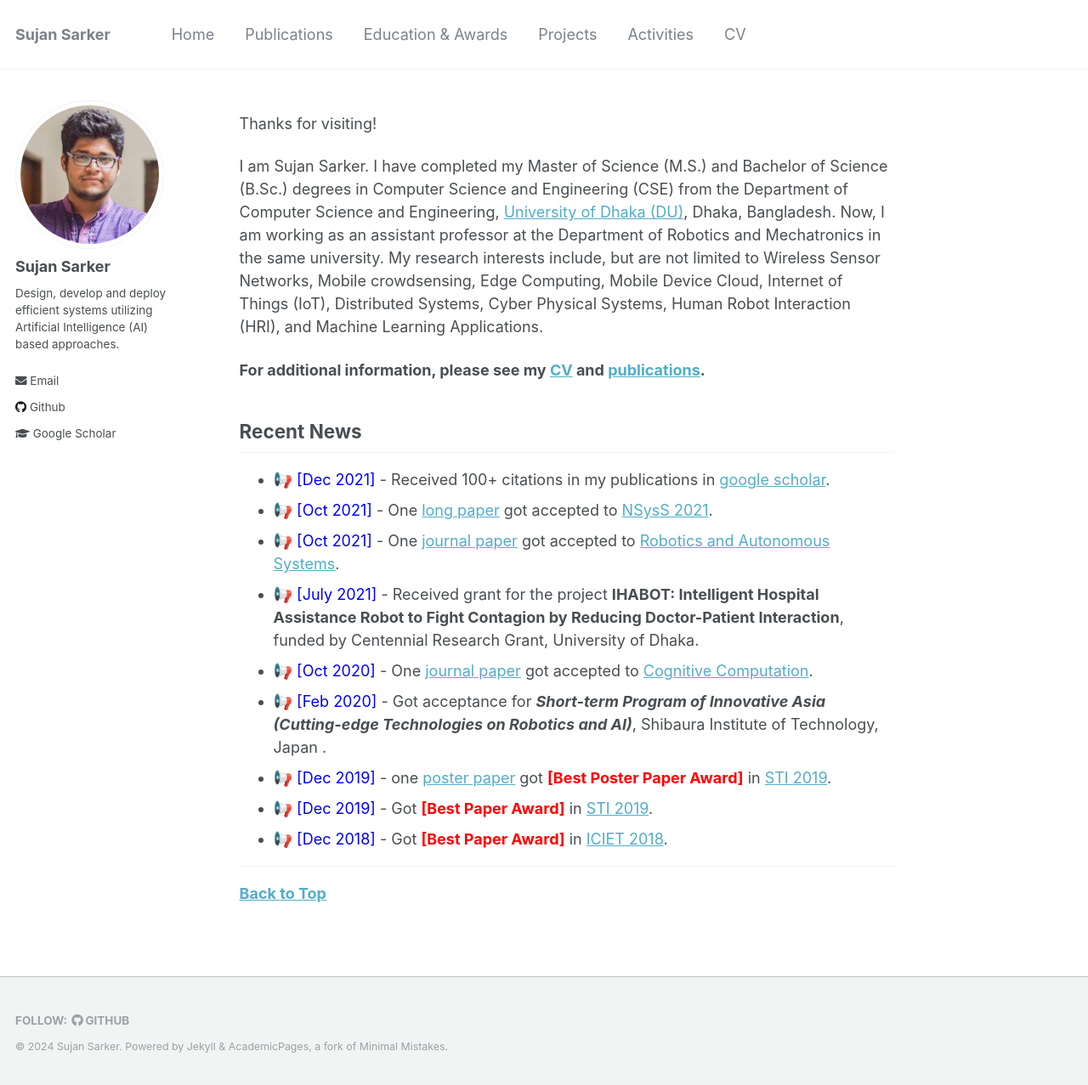
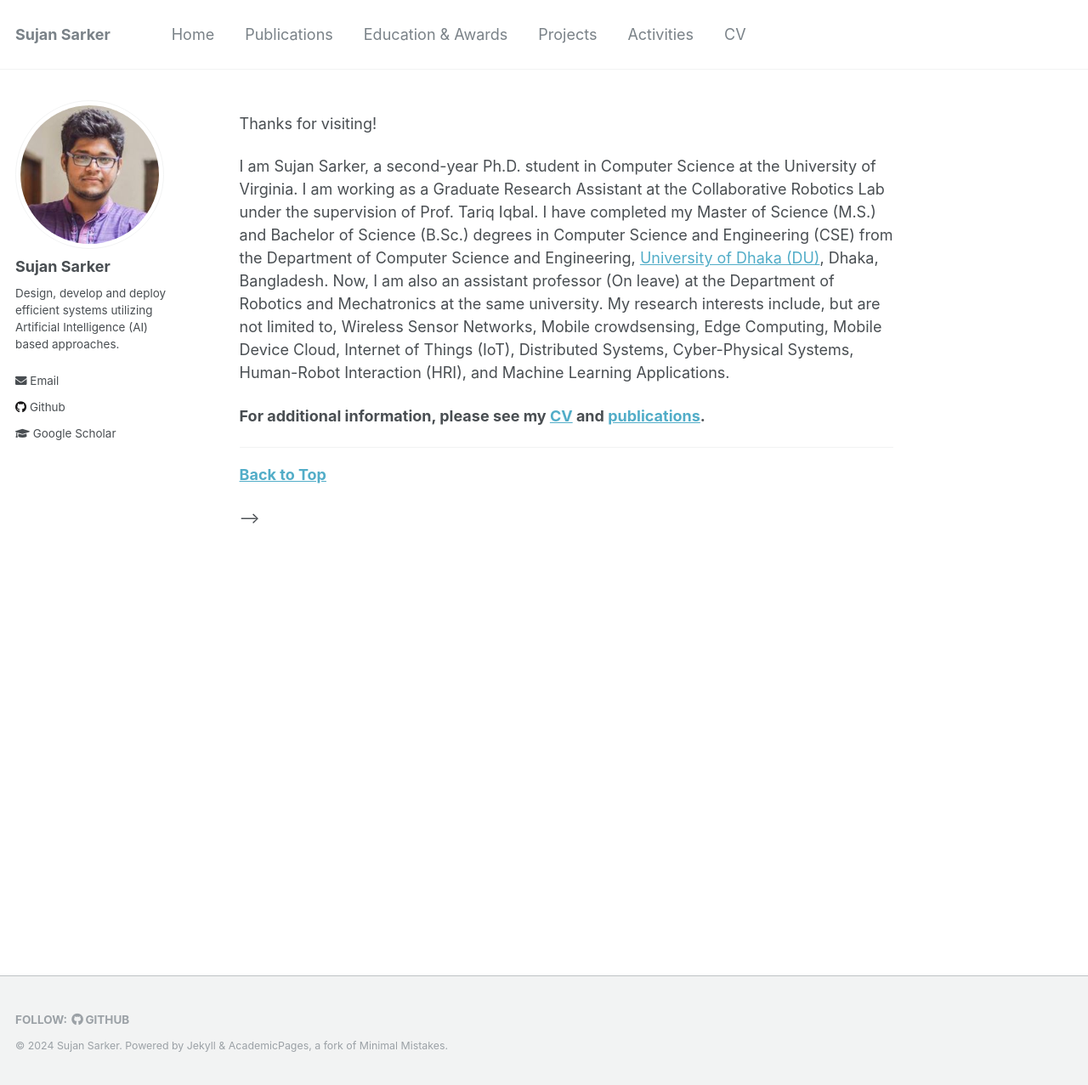
Before and after one commit to sujan-sarker/sujan-sarker.github.io, a Jekyll site: the page built from _pages/about.md, in a window 1280 px wide and 1277 px high. Shown: the whole window at 85% size. Built offline with Jekyll 4.4.1, drawn with Linux system fonts in a browser that asks for light colours.

Commit message:
Update about.md

```diff
--- a/_pages/about.md
+++ b/_pages/about.md
@@ -11,7 +11,7 @@ redirect_from:
 Thanks for visiting!
 
 
-I am Sujan Sarker. I have completed my Master of Science (M.S.) and Bachelor of Science (B.Sc.) degrees in Computer Science and Engineering (CSE) from the  Department of Computer Science and Engineering, [University of Dhaka (DU)](https://www.du.ac.bd/), Dhaka, Bangladesh. Now, I am working as an assistant professor at the Department of Robotics and Mechatronics in the same university. My research interests include, but are not limited to Wireless Sensor Networks, Mobile crowdsensing, Edge Computing, Mobile Device Cloud, Internet of Things (IoT), Distributed Systems, Cyber Physical Systems, Human Robot Interaction (HRI), and Machine Learning Applications.
+I am Sujan Sarker, a second-year Ph.D. student in Computer Science at the University of Virginia. I am working as a Graduate Research Assistant at the Collaborative Robotics Lab under the supervision of Prof. Tariq Iqbal. I have completed my Master of Science (M.S.) and Bachelor of Science (B.Sc.) degrees in Computer Science and Engineering (CSE) from the  Department of Computer Science and Engineering, [University of Dhaka (DU)](https://www.du.ac.bd/), Dhaka, Bangladesh. Now, I am also an assistant professor (On leave) at the Department of Robotics and Mechatronics at the same university. My research interests include, but are not limited to, Wireless Sensor Networks, Mobile crowdsensing, Edge Computing, Mobile Device Cloud, Internet of Things (IoT), Distributed Systems, Cyber-Physical Systems, Human-Robot Interaction (HRI), and Machine Learning Applications.
 
 **For additional information, please see my [CV](https://sujan-sarker.github.io/cv/) and [publications](https://sujan-sarker.github.io/publications/).**
 
@@ -20,7 +20,7 @@ I am Sujan Sarker. I have completed my Master of Science (M.S.) and Bachelor of
 	title="Publication Venues" width="600" height="200"> </a>
 -->
 
-
+<!--
 ## Recent News
 * 📢 <span style="color:Blue"> [Dec 2021] </span> - Received 100+ citations in my publications in [google scholar](https://scholar.google.com/citations?user=uCSts6gAAAAJ&hl=en).
 * 📢 <span style="color:Blue"> [Oct 2021] </span> - One [long paper](https://cse.buet.ac.bd/nsyss2021/papers/) got accepted to  [NSysS 2021](https://cse.buet.ac.bd/nsyss2021/).
@@ -44,3 +44,5 @@ I am Sujan Sarker. I have completed my Master of Science (M.S.) and Bachelor of
 
 
 <!-- <script type='text/javascript' id='clustrmaps' src='//cdn.clustrmaps.com/map_v2.js?cl=ffffff&w=320&t=m&d=ipF0iF0Q-RsFHP1VWejYRbFjf-eSQyozfam19f0UfGo'></script> -->
+
+-->
```
